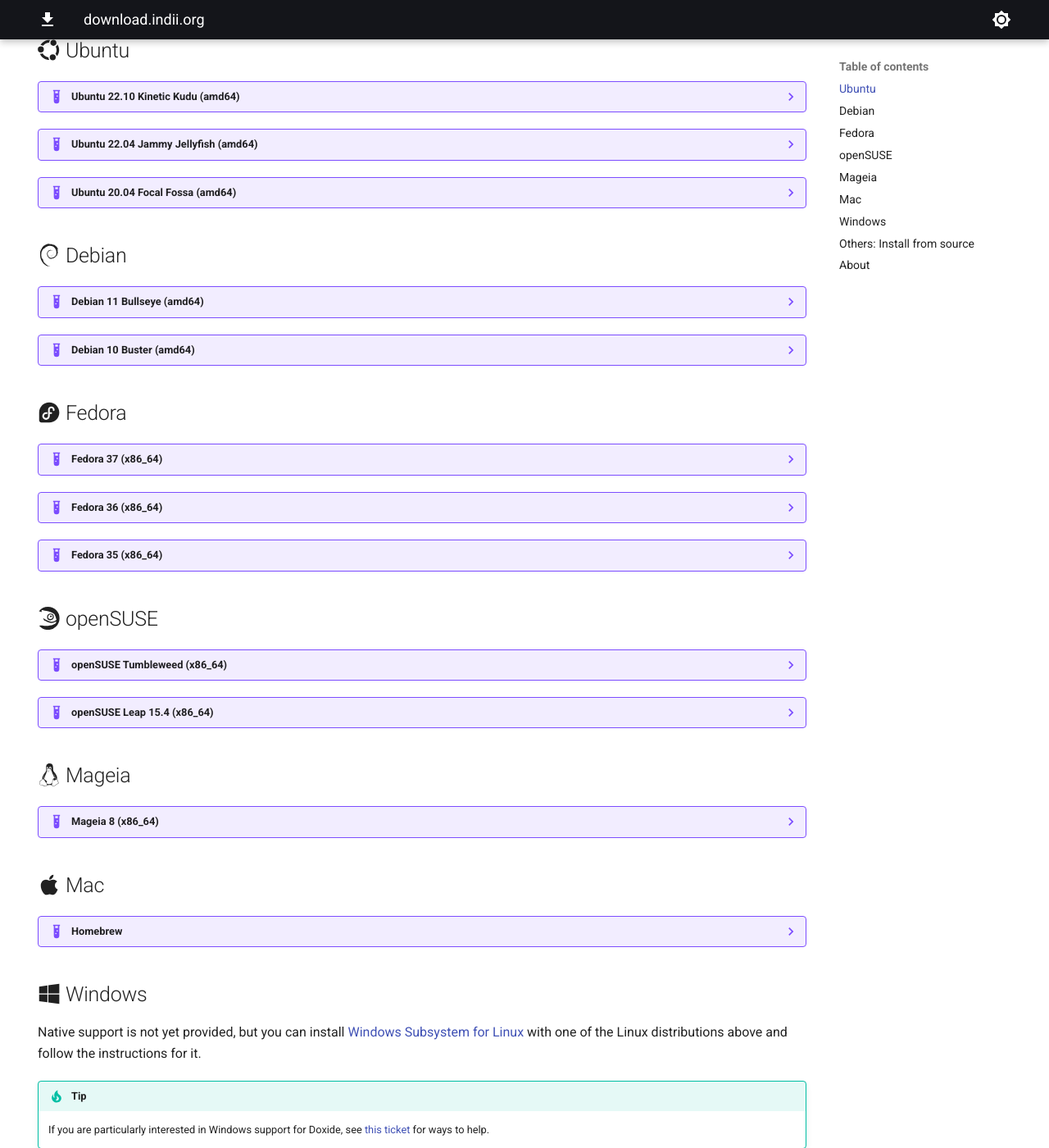
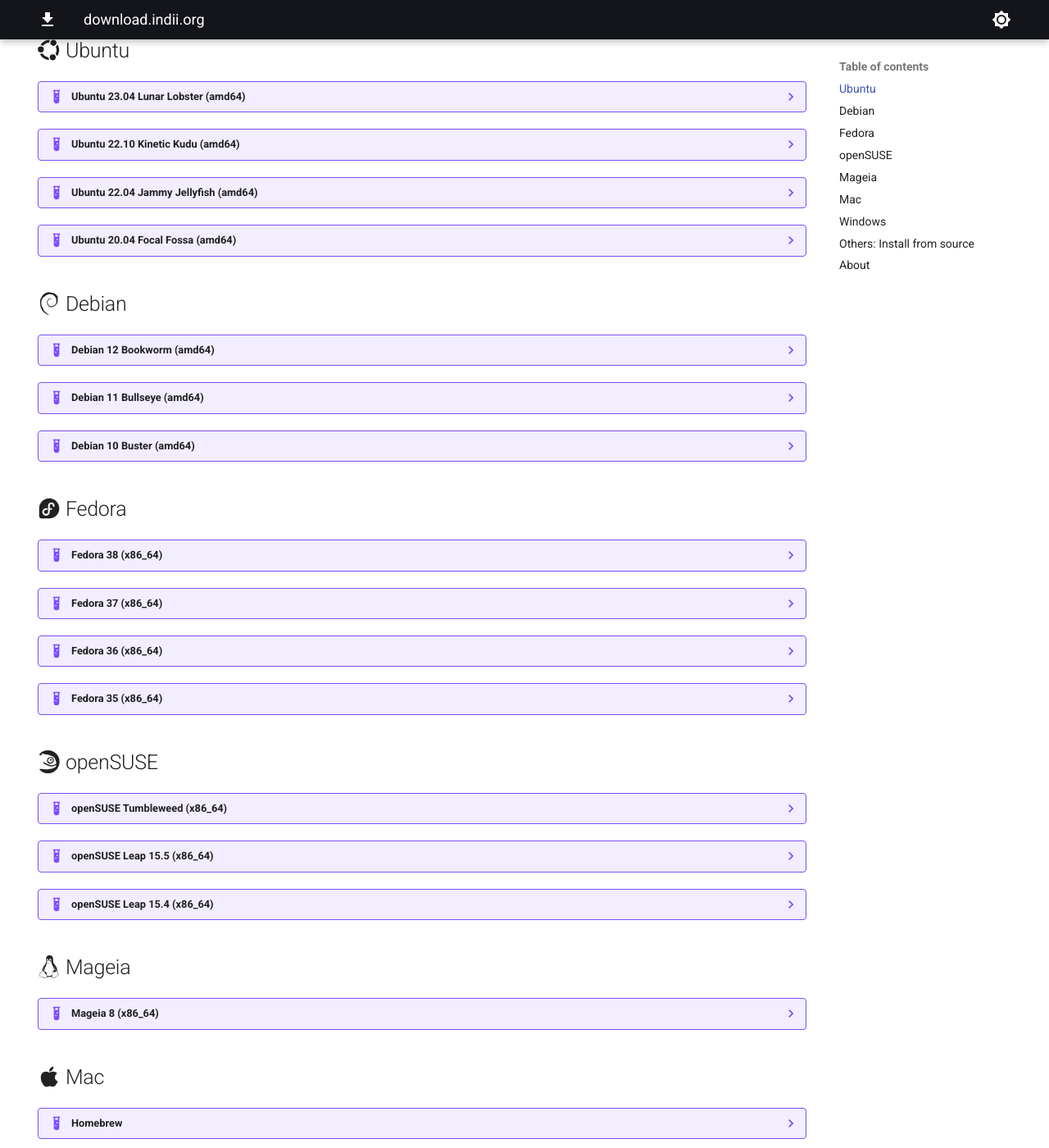
Before and after one commit to lawmurray/download.indii.org, an MkDocs documentation site: the page built from docs/index.md, in a window 1280 px wide and 1400 px high, scrolled down 227 px. Shown: the whole window at 82% size. Built offline with MkDocs 1.6.1 and Material for MkDocs 9.7.7, drawn with Linux system fonts in a browser that asks for light colours.

Commit message:
New distributions. Removed package-specific instructions, as these can go on project pages.

````diff
--- a/docs/index.md
+++ b/docs/index.md
@@ -10,6 +10,18 @@
 
 ## :fontawesome-brands-ubuntu: Ubuntu
 
+??? example "Ubuntu 23.04 Lunar Lobster (amd64)"
+    Set up the repository:
+    ```
+    echo 'deb http://download.indii.org/deb lunar main' | sudo tee /etc/apt/sources.list.d/indii.list
+    curl -fsSL https://download.indii.org/deb/Release.key | gpg --dearmor | sudo tee /etc/apt/trusted.gpg.d/indii.gpg > /dev/null
+    sudo apt update
+    ```
+    Install packages:
+    ```
+    sudo apt install doxide birch
+    ```
+
 ??? example "Ubuntu 22.10 Kinetic Kudu (amd64)"
     Set up the repository:
     ```
@@ -20,10 +32,6 @@
     Install packages:
     ```
     sudo apt install doxide birch
-    ```
-    To enable Nvidia GPU support with Birch, [install CUDA][cuda] separately and then the NumBirch CUDA backend:
-    ```
-    sudo apt install numbirch-cuda-dev
     ```
 
 ??? example "Ubuntu 22.04 Jammy Jellyfish (amd64)"
@@ -37,10 +45,6 @@
     ```
     sudo apt install doxide birch
     ```
-    To enable Nvidia GPU support with Birch, [install CUDA][cuda] separately and then the NumBirch CUDA backend:
-    ```
-    sudo apt install numbirch-cuda-dev
-    ```
 
 ??? example "Ubuntu 20.04 Focal Fossa (amd64)"
     Set up the repository:
@@ -53,12 +57,20 @@
     ```
     sudo apt install doxide birch
     ```
-    To enable Nvidia GPU support with Birch, [install CUDA][cuda] separately and then the NumBirch CUDA backend:
-    ```
-    sudo apt install numbirch-cuda-dev
-    ```
 
 ## :simple-debian: Debian
+
+??? example "Debian 12 Bookworm (amd64)"
+    Set up the repository:
+    ```
+    echo 'deb http://download.indii.org/deb bookworm main' | sudo tee /etc/apt/sources.list.d/indii.list
+    curl -fsSL https://download.indii.org/deb/Release.key | gpg --dearmor | sudo tee /etc/apt/trusted.gpg.d/indii.gpg > /dev/null
+    sudo apt update
+    ```
+    Install packages:
+    ```
+    sudo apt install doxide birch
+    ```
 
 ??? example "Debian 11 Bullseye (amd64)"
     Set up the repository:
@@ -70,10 +82,6 @@
     Install packages:
     ```
     sudo apt install doxide birch
-    ```
-    To enable Nvidia GPU support with Birch, [install CUDA][cuda] separately and then the NumBirch CUDA backend:
-    ```
-    sudo apt install numbirch-cuda-dev
     ```
 
 ??? example "Debian 10 Buster (amd64)"
@@ -87,12 +95,19 @@
     ```
     sudo apt install doxide birch
     ```
-    To enable Nvidia GPU support with Birch, [install CUDA][cuda] separately and then the NumBirch CUDA backend:
-    ```
-    sudo apt install numbirch-cuda-dev
-    ```
 
 ## :fontawesome-brands-fedora: Fedora
+
+??? example "Fedora 38 (x86_64)"
+    Set up the repository:
+    ```
+    sudo dnf config-manager --add-repo https://download.indii.org/rpm/fedora/38/indii.repo
+    sudo dnf update
+    ```
+    Install packages:
+    ```
+    sudo dnf install doxide birch
+    ```
 
 ??? example "Fedora 37 (x86_64)"
     Set up the repository:
@@ -103,10 +118,6 @@
     Install packages:
     ```
     sudo dnf install doxide birch
-    ```
-    To enable Nvidia GPU support with Birch, [install CUDA][cuda] separately and then the NumBirch CUDA backend:
-    ```
-    sudo dnf install numbirch-cuda-devel
     ```
 
 ??? example "Fedora 36 (x86_64)"
@@ -119,10 +130,6 @@
     ```
     sudo dnf install doxide birch
     ```
-    To enable Nvidia GPU support with Birch, [install CUDA][cuda] separately and then the NumBirch CUDA backend:
-    ```
-    sudo dnf install numbirch-cuda-devel
-    ```
 
 ??? example "Fedora 35 (x86_64)"
     Set up the repository:
@@ -133,10 +140,6 @@
     Install packages:
     ```
     sudo dnf install doxide birch
-    ```
-    To enable Nvidia GPU support with Birch, [install CUDA][cuda] separately and then the NumBirch CUDA backend:
-    ```
-    sudo dnf install numbirch-cuda-devel
     ```
 
 ## :simple-opensuse: openSUSE
@@ -151,9 +154,16 @@
     ```
     sudo zypper install doxide birch
     ```
-    To enable Nvidia GPU support with Birch, [install CUDA][cuda] separately and then the NumBirch CUDA backend:
+
+??? example "openSUSE Leap 15.5 (x86_64)"
+    Set up the repository:
     ```
-    sudo zypper install numbirch-cuda-devel
+    sudo zypper addrepo https://download.indii.org/rpm/opensuse/leap/15.5/indii.repo
+    sudo zypper refresh
+    ```
+    Install packages:
+    ```
+    sudo zypper install doxide birch
     ```
 
 ??? example "openSUSE Leap 15.4 (x86_64)"
@@ -165,10 +175,6 @@
     Install packages:
     ```
     sudo zypper install doxide birch
-    ```
-    To enable Nvidia GPU support with Birch, [install CUDA][cuda] separately and then the NumBirch CUDA backend:
-    ```
-    sudo zypper install numbirch-cuda-devel
     ```
 
 ## :fontawesome-brands-linux: Mageia
@@ -183,21 +189,17 @@
     ```
     sudo dnf install doxide birch
     ```
-    To enable Nvidia GPU support with Birch, [install CUDA][cuda] separately and then the NumBirch CUDA backend:
-    ```
-    sudo dnf install numbirch-cuda-devel
-    ```
 
 ## :fontawesome-brands-apple: Mac
 
 ??? example "Homebrew"
     Install [Homebrew](https://brew.sh) if not already, add the tap with:
     ```sh
-    brew tap indii/all https://download.indii.org/brew
+    brew tap lawmurray/all https://download.indii.org/brew
     ```
     then install the packages that you need with e.g.
     ```
-    brew install indii/all/doxide indii/all/birch
+    brew install lawmurray/all/doxide lawmurray/all/birch
     ```
 
 ## :fontawesome-brands-windows: Windows
````
